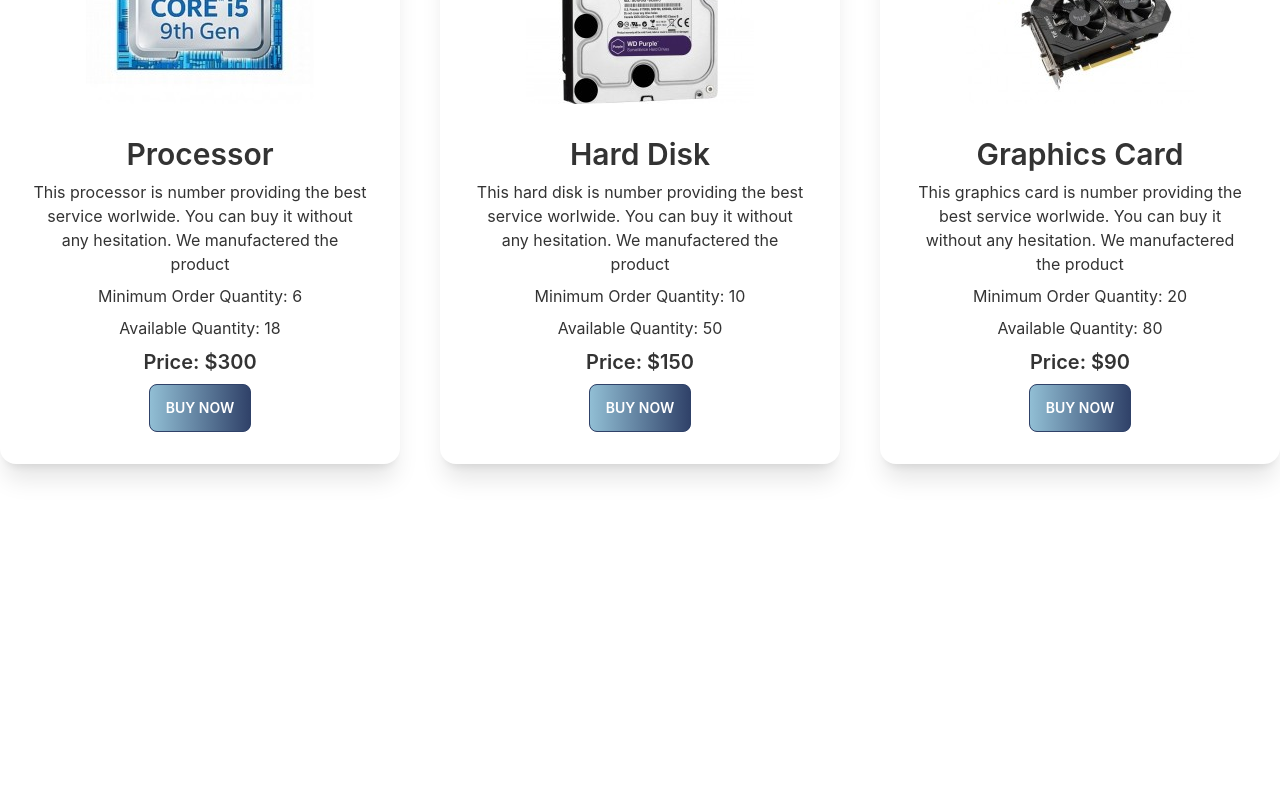
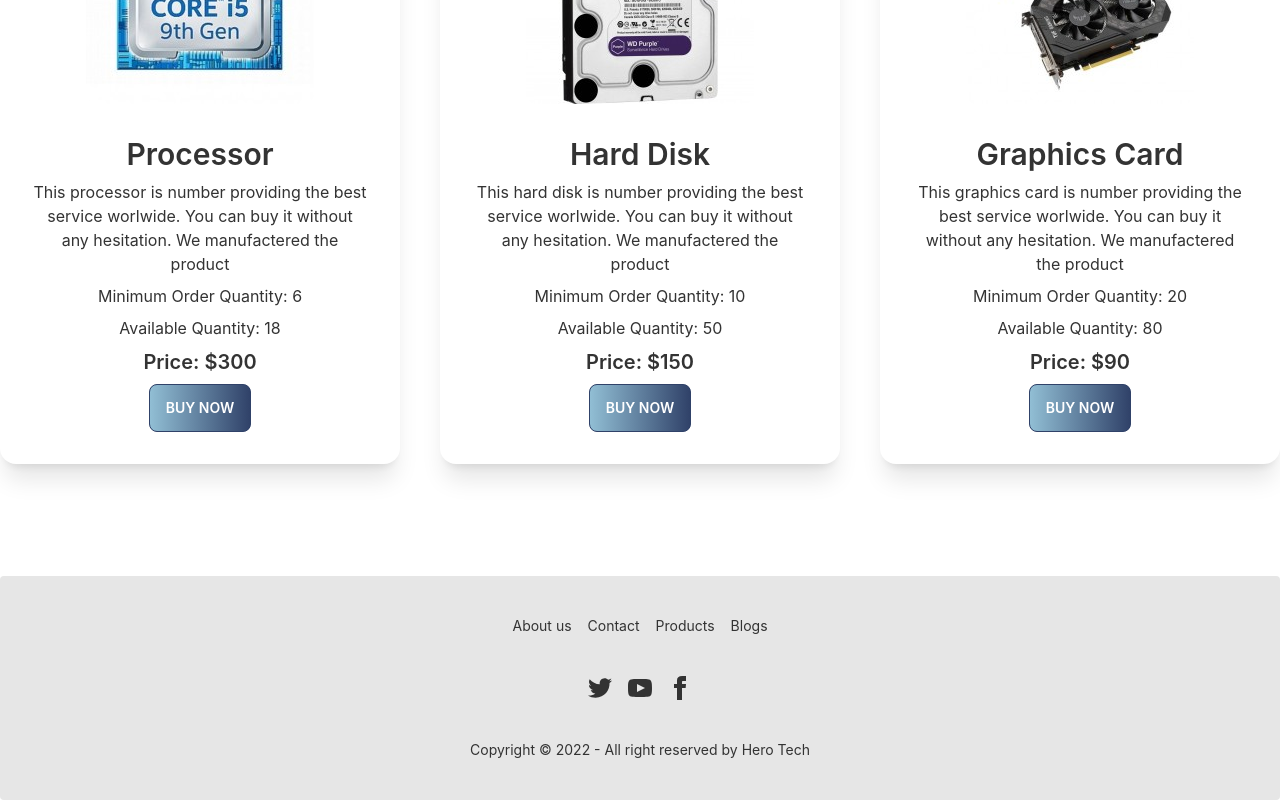
Before and after one commit to muhammadalaminwd/twelfth-assignment-client-side, a React (Create React App) app: page / in a window 1280 px wide. Shown: the part 900-1700 px from the top of the page. Before the commit the page ends 1476 px from the top, so only its background shows below. Built offline with nearby package versions, Linux system fonts and the light colour scheme; no server answers.

Commit message:
footer added

```diff
--- a/src/App.js
+++ b/src/App.js
@@ -2,6 +2,7 @@ import logo from './logo.svg';
 import './App.css';
 import { Route, Routes } from 'react-router-dom';
 import Navbar from './Shared/Navbar';
+import Footer from './Shared/Footer';
 import Home from './Home/Home';
 
 function App() {
@@ -11,6 +12,7 @@ function App() {
       <Routes>
       <Route path='/' element={<Home />} />
       </Routes>
+      <Footer></Footer>
     </div>
   );
 }
--- /dev/null
+++ b/src/Home/BusinessSummary.js
@@ -0,0 +1,11 @@
+import React from 'react';
+
+const BusinessSummary = () => {
+    return (
+        <div>
+
+        </div>
+    );
+};
+
+export default BusinessSummary;
--- a/src/Home/Home.js
+++ b/src/Home/Home.js
@@ -1,12 +1,16 @@
 import React from 'react';
 import Banner from './Banner';
+import BusinessSummary from './BusinessSummary';
 import Parts from './Parts';
+import Reviews from './Reviews';
 
 const Home = () => {
     return (
         <div>
         <Banner />
         <Parts />
+        <BusinessSummary />
+        <Reviews />
         </div>
     );
 };
--- /dev/null
+++ b/src/Home/Reviews.js
@@ -0,0 +1,11 @@
+import React from 'react';
+
+const Reviews = () => {
+    return (
+        <div>
+
+        </div>
+    );
+};
+
+export default Reviews;
--- a/src/Shared/Footer.js
+++ b/src/Shared/Footer.js
@@ -2,9 +2,24 @@ import React from 'react';
 
 const Footer = () => {
     return (
+        <footer class="footer footer-center p-10 bg-base-200 text-base-content rounded">
+        <div class="grid grid-flow-col gap-4">
+          <a class="link link-hover">About us</a>
+          <a class="link link-hover">Contact</a>
+          <a class="link link-hover">Products</a>
+          <a class="link link-hover">Blogs</a>
+        </div>
         <div>
-            <h1>Hi I'm footer</h1>
+          <div class="grid grid-flow-col gap-4">
+            <a><svg xmlns="http://www.w3.org/2000/svg" width="24" height="24" viewBox="0 0 24 24" class="fill-current"><path d="M24 4.557c-.883.392-1.832.656-2.828.775 1.017-.609 1.798-1.574 2.165-2.724-.951.564-2.005.974-3.127 1.195-.897-.957-2.178-1.555-3.594-1.555-3.179 0-5.515 2.966-4.797 6.045-4.091-.205-7.719-2.165-10.148-5.144-1.29 2.213-.669 5.108 1.523 6.574-.806-.026-1.566-.247-2.229-.616-.054 2.281 1.581 4.415 3.949 4.89-.693.188-1.452.232-2.224.084.626 1.956 2.444 3.379 4.6 3.419-2.07 1.623-4.678 2.348-7.29 2.04 2.179 1.397 4.768 2.212 7.548 2.212 9.142 0 14.307-7.721 13.995-14.646.962-.695 1.797-1.562 2.457-2.549z"></path></svg></a>
+            <a><svg xmlns="http://www.w3.org/2000/svg" width="24" height="24" viewBox="0 0 24 24" class="fill-current"><path d="M19.615 3.184c-3.604-.246-11.631-.245-15.23 0-3.897.266-4.356 2.62-4.385 8.816.029 6.185.484 8.549 4.385 8.816 3.6.245 11.626.246 15.23 0 3.897-.266 4.356-2.62 4.385-8.816-.029-6.185-.484-8.549-4.385-8.816zm-10.615 12.816v-8l8 3.993-8 4.007z"></path></svg></a>
+            <a><svg xmlns="http://www.w3.org/2000/svg" width="24" height="24" viewBox="0 0 24 24" class="fill-current"><path d="M9 8h-3v4h3v12h5v-12h3.642l.358-4h-4v-1.667c0-.955.192-1.333 1.115-1.333h2.885v-5h-3.808c-3.596 0-5.192 1.583-5.192 4.615v3.385z"></path></svg></a>
+          </div>
         </div>
+        <div>
+          <p>Copyright © 2022 - All right reserved by Hero Tech</p>
+        </div>
+      </footer>
     );
 };
 
```
